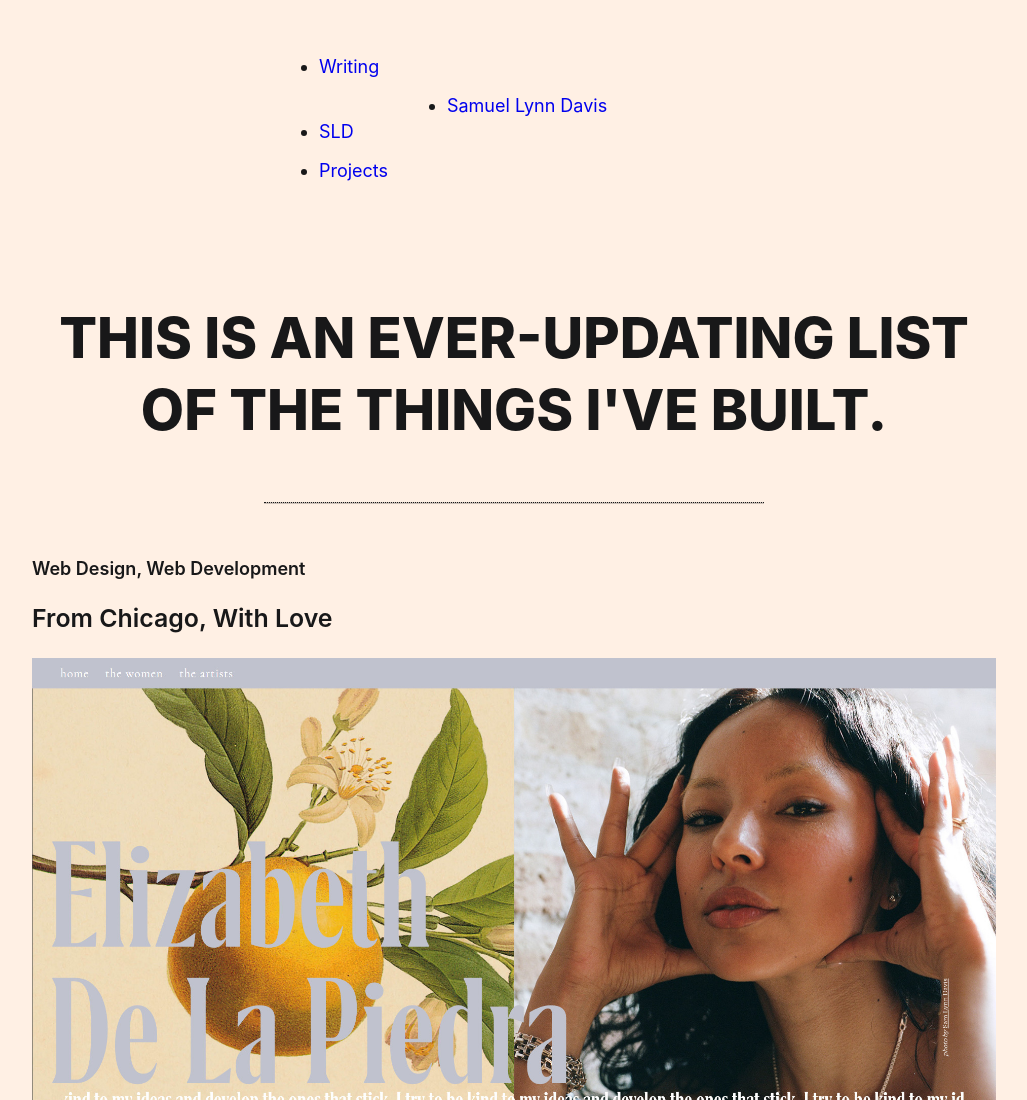
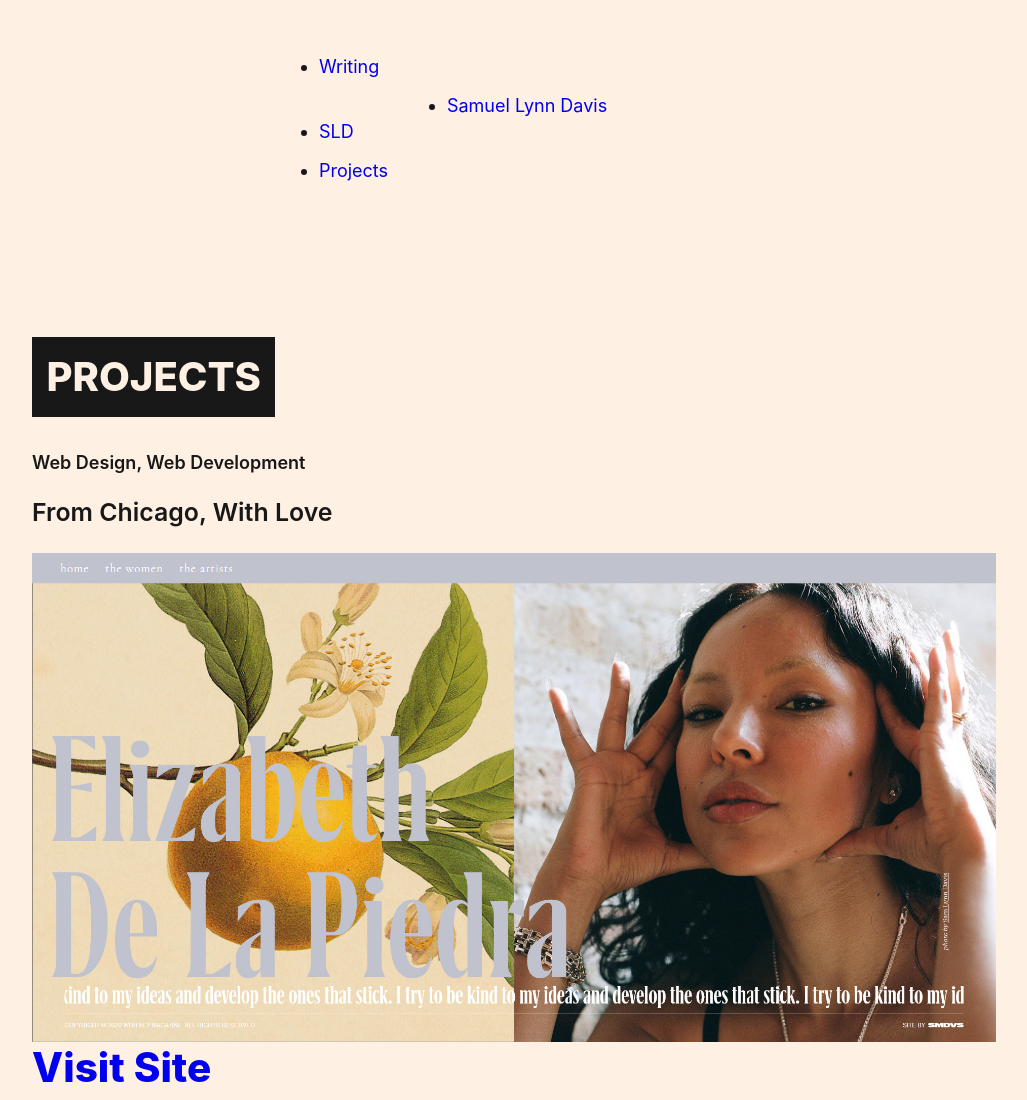
Before and after one commit to samlynndavis/smdvs.com, a Gatsby site: page /projects in a window 1280 px wide. Shown: the top 1100 px of the page, without its empty margins (126-1153 px from the left). Built offline with nearby package versions, Linux system fonts and the light colour scheme; Gatsby itself is replaced by a stand-in of ours.

```diff
--- a/src/components/header.js
+++ b/src/components/header.js
@@ -22,7 +22,7 @@
               <Link className={headerStyles.navItem} activeClassName={headerStyles.activeNavItem} to="/blog">Writing</Link>
             </li>
             <li className={headerStyles.name}>
-                        <Link className={headerStyles.navItem } activeClassName={headerStyles.activeNavItem} to="/">{data.site.siteMetadata.title}</Link>
+              <Link className={headerStyles.navItem} activeClassName={headerStyles.activeNavItem} to="/">{data.site.siteMetadata.title}</Link>
             </li>
             <li className={headerStyles.nameMobile}>
               <Link className={headerStyles.navItem} activeClassName={headerStyles.activeNavItem} to="/">SLD</Link>
--- a/src/components/layout.module.scss
+++ b/src/components/layout.module.scss
@@ -16,13 +16,13 @@
 .hero {
     font-family: 'Inter';
     font-style:  normal;
-    font-weight: 600;
+    font-weight: 400;
     font-display: swap;
 
     font-size: 2.5rem;
 
     justify-self: center;
-    text-align: center;
+    // text-align: center;
 
     a {
       text-decoration: none;
--- a/src/pages/blog.js
+++ b/src/pages/blog.js
@@ -25,6 +25,7 @@
         <div>
             <Layout>
                 <Head title="Writing - Samuel Lynn Davis" />
+                <h1 className={blogStyles.title}>Writing</h1>
                 <ol className={blogStyles.posts}>
                     {data.allContentfulBlogPost.edges.map((edge) => {
                         return (
--- a/src/pages/blog.module.scss
+++ b/src/pages/blog.module.scss
@@ -67,8 +67,28 @@
   }
 }
 
+  .title {
+    font-family: 'Inter';
+    font-style: normal;
+    font-weight: 800;
+    font-display: swap;
+
+    text-align: center;
+
+    color: #fff0e4;
+
+    font-size: 5vmin;
+    text-transform: uppercase;
+
+    margin: 2rem 0;
+
+    background-color: rgba(24, 24, 25, 1);
+    padding: 0.8rem;
+    display: inline-block;
+  }
+
 .post {
-  margin: 0;
+  margin: 3rem 0;
 
   .blog-title {
     margin-bottom: 0;
--- a/src/pages/projects.js
+++ b/src/pages/projects.js
@@ -24,8 +24,7 @@
         <div>
             <Layout>
                 <Head title="Projects - Samuel Lynn Davis" />
-                <h1 className={projectStyles.title}>This is an ever-updating list of the things I've built.</h1>
-                <ColoredLine />
+                <h1 className={projectStyles.title}>Projects</h1>
                 <div className={projectStyles.projectWrapper}>
                     <div className={projectStyles.project}>
                                 <h4>Web Design, Web Development</h4>
--- a/src/pages/projects.module.scss
+++ b/src/pages/projects.module.scss
@@ -93,17 +93,23 @@
 }
 
 .title {
-    font-family: 'Inter';
-    font-style:  normal;
-    font-weight: 800;
-    font-display: swap;
+  font-family: 'Inter';
+  font-style: normal;
+  font-weight: 800;
+  font-display: swap;
 
-    text-align: center;
+  text-align: center;
 
-    font-size: 7vmin;
-    text-transform: uppercase;
+  color: #fff0e4;
 
-    margin: 1px 0;
+  font-size: 5vmin;
+  text-transform: uppercase;
+
+  margin: 2rem 0;
+
+  background-color: rgba(24, 24, 25, 1);
+  padding: 0.8rem;
+  display: inline-block;
 }
 
 @keyframes gradient {
```
Lines whose indentation alone changed are shown as unchanged.
